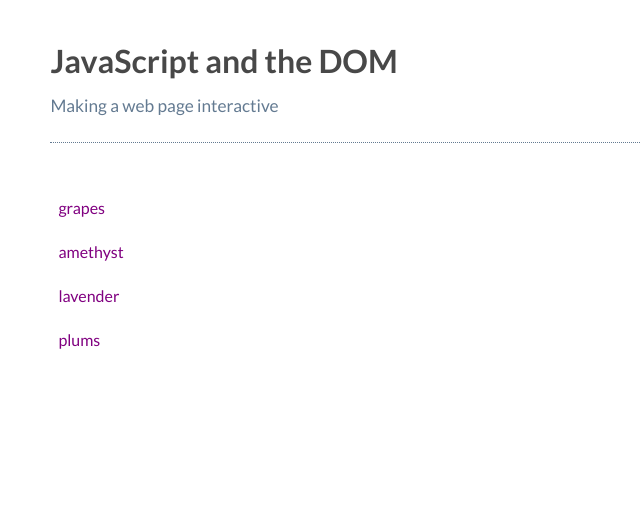
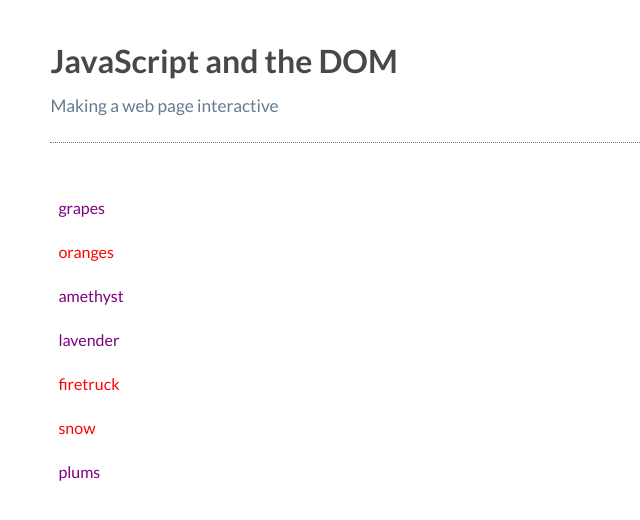
Before and after one commit to jeff1haupt/Treehouse_DOM_Practice, a plain HTML site: page index.html in a window 1280 px wide. Shown: the whole page, without its empty margins (0-640 px from the left). Drawn offline with Linux system fonts and the light colour scheme.

Commit message:
code along with Treehouse on getElementsByClassName

```diff
--- a/app.js
+++ b/app.js
@@ -3,3 +3,9 @@ const myList = document.getElementsByTagName('li');
 for ( let i = 0; i < myList.length; i++ ) {
   myList[i].style.color = 'purple';
 }
+
+const errorNotPurple = document.getElementsByClassName('error-not-purple');
+
+for ( let i = 0; i < errorNotPurple.length; i++ ) {
+  errorNotPurple[i].style.color = 'red';
+}
--- a/index.html
+++ b/index.html
@@ -9,8 +9,11 @@
     <p>Making a web page interactive</p>
     <ul>
       <li>grapes</li>
+      <li class="error-not-purple">oranges</li>
       <li>amethyst</li>
       <li>lavender</li>
+      <li class="error-not-purple">firetruck</li>
+      <li class="error-not-purple">snow</li>
       <li>plums</li>
     </ul>
     <script type="text/javascript" src="app.js"></script>
```
